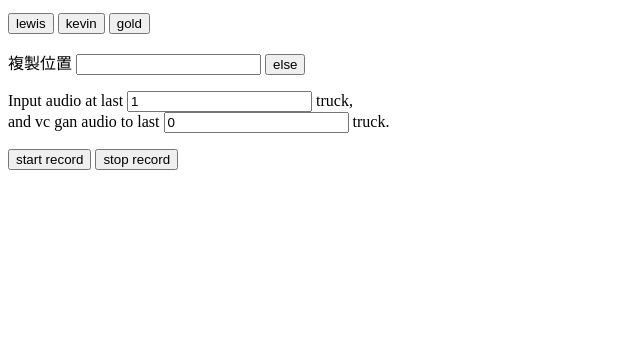
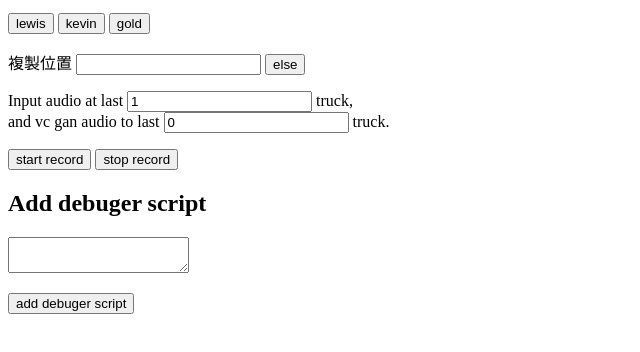
Before and after one commit to LewisGet/LJ_adobe_editor_tools, a plain HTML site: page plug-code/client/index.html in a window 1280 px wide. Shown: the part 110-462 px from the top of the page, without its empty margins (0-640 px from the left). Drawn offline with Linux system fonts and the light colour scheme.

Commit message:
add debug gui to injection codes

```diff
--- a/plug-code/client/index.html
+++ b/plug-code/client/index.html
@@ -31,6 +31,14 @@
 
     <button onclick="window.start_record()">start record</button>
     <button onclick="window.stop_record()">stop record</button>
+
+    <h2>Add debuger script</h2>
+    <p>
+        <textarea id="add-debuger-script"></textarea>
+    </p>
+    <p>
+        <button onclick="eval(window['add-debuger-script'].value);">add debuger script</button>
+    </p>
 
     <script type="text/javascript" src="CSInterface.js"></script>
     <script type="text/javascript" src="index.js"></script>
```
